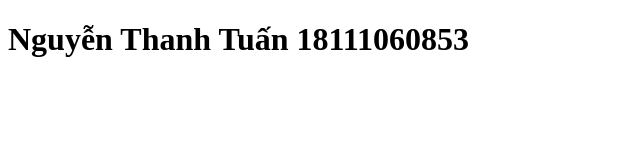
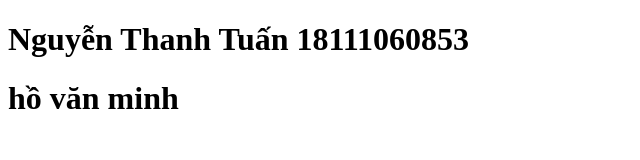
Before and after one commit to tuantuana/123123, a plain HTML site: page index.html in a window 1280 px wide. Shown: the whole page, without its empty margins (0-640 px from the left). Drawn offline with Linux system fonts and the light colour scheme.

Commit message:
Update index.html

```diff
--- a/index.html
+++ b/index.html
@@ -8,5 +8,6 @@
 </head>
 <body>
     <h1> Nguyễn Thanh Tuấn 18111060853 </h1>
+    <h1> hồ văn minh <h1>
 </body>
 </html>
```
